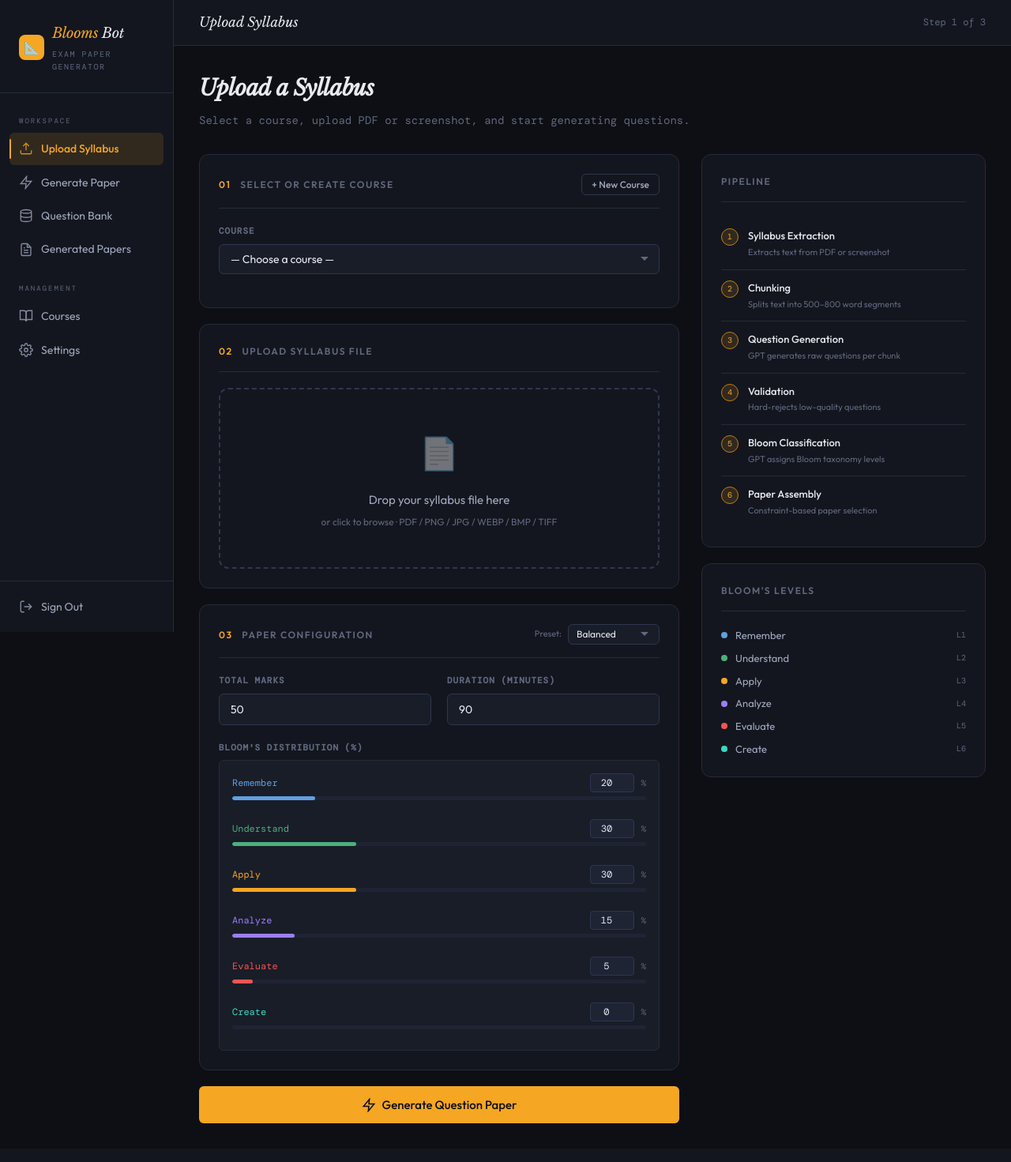
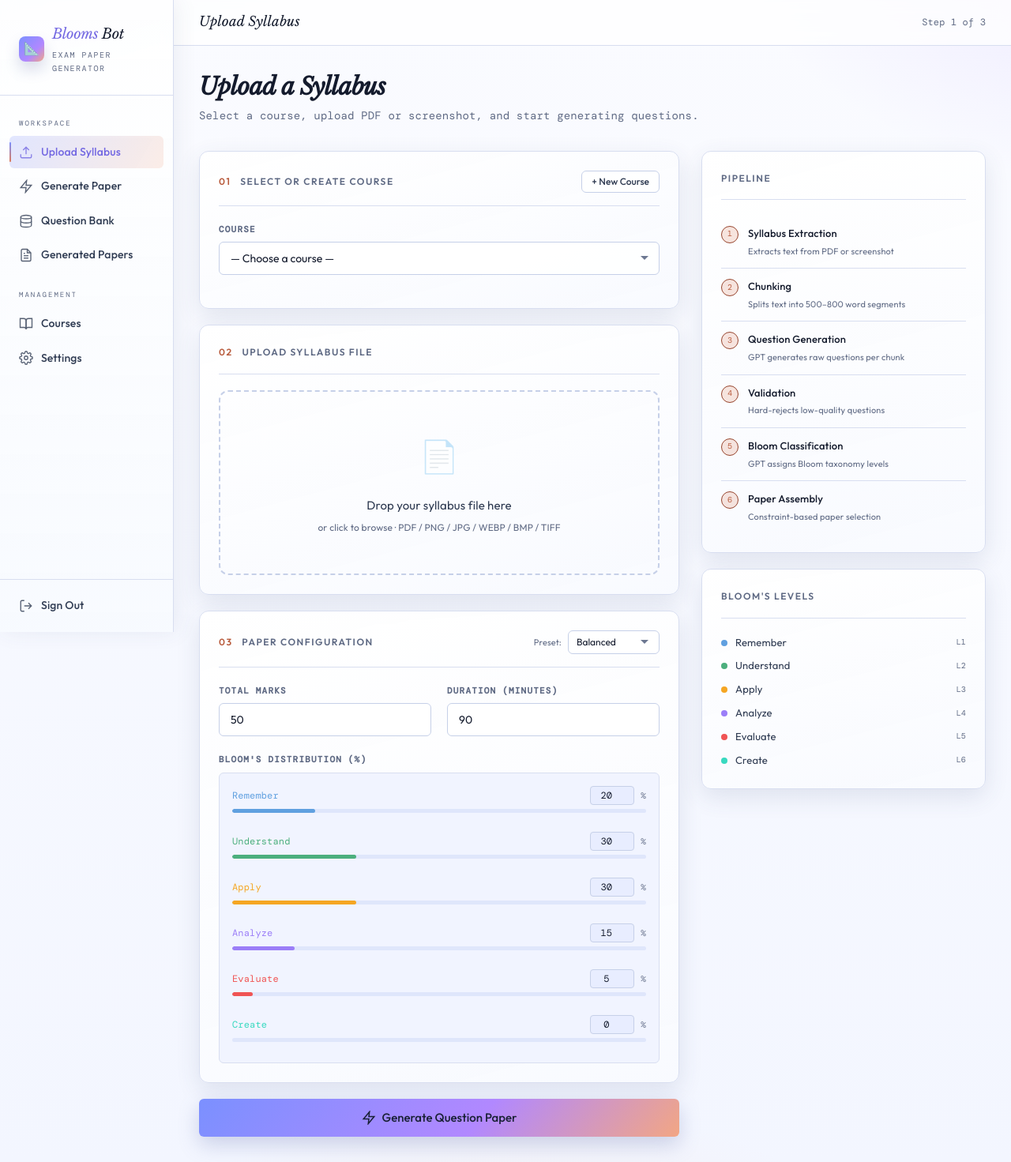
Before and after one commit to fadhil-11/BLOOMS-BOT, a Flask app: page /upload in a window 1280 px wide. Shown: the whole page at 79% size. Before the commit the page ends 1422 px from the top, so only its background shows below. Run offline with Flask 3, Linux system fonts and the light colour scheme; the visitor is signed in with stand-in values (Sample User, id 1); data that the repository does not hold is empty; some web fonts are replaced.

Commit message:
ui theme changed

```diff
--- a/templates/base.html
+++ b/templates/base.html
@@ -8,34 +8,34 @@
   <link href="https://fonts.googleapis.com/css2?family=Libre+Baskerville:ital,wght@0,400;0,700;1,400&family=DM+Mono:wght@300;400;500&family=Outfit:wght@300;400;500;600;700&display=swap" rel="stylesheet">
   <style>
     :root {
-      --bg:        #0d0f14;
-      --bg-1:      #13161e;
-      --bg-2:      #191d28;
-      --bg-3:      #1f2435;
-      --border:    #252b3b;
-      --border-2:  #2e3650;
-      --text:      #e8eaf0;
-      --text-2:    #a0a8c0;
-      --text-3:    #606880;
-      --amber:     #f5a623;
-      --amber-dim: #c47d10;
-      --amber-glow:#f5a62322;
-      --teal:      #38d9c0;
-      --teal-dim:  #1f9e8a;
-      --red:       #f05454;
-      --red-dim:   #7a2020;
-      --green:     #4caf7d;
-      --green-dim: #1e5c3a;
-      --violet:    #9b7ef8;
-      --violet-dim:#4a3580;
+      --bg:        #f6f8ff;
+      --bg-1:      #ffffff;
+      --bg-2:      #f1f4ff;
+      --bg-3:      #e8edff;
+      --border:    #d8def0;
+      --border-2:  #c6d0e8;
+      --text:      #141b2d;
+      --text-2:    #2f3b52;
+      --text-3:    #5f6a84;
+      --amber:     #b95d3f;
+      --amber-dim: #96442d;
+      --amber-glow:rgba(222, 124, 88, 0.2);
+      --teal:      #2e8f9a;
+      --teal-dim:  #dff4f6;
+      --red:       #c94e63;
+      --red-dim:   #f4d7de;
+      --green:     #2f8d68;
+      --green-dim: #d9efe5;
+      --violet:    #7368e2;
+      --violet-dim:#ddd9ff;
       --radius:    6px;
       --radius-lg: 12px;
       --font-serif:   'Libre Baskerville', Georgia, serif;
       --font-sans:    'Outfit', sans-serif;
       --font-mono:    'DM Mono', monospace;
       --nav-w: 220px;
-      --shadow: 0 2px 20px rgba(0,0,0,0.5);
-      --shadow-lg: 0 8px 40px rgba(0,0,0,0.6);
+      --shadow: 0 10px 30px rgba(58, 77, 118, 0.12);
+      --shadow-lg: 0 22px 54px rgba(58, 77, 118, 0.18);
     }
 
     *, *::before, *::after { box-sizing: border-box; margin: 0; padding: 0; }
@@ -43,20 +43,25 @@
     html { scroll-behavior: smooth; }
 
     body {
-      background: var(--bg);
+      background:
+        radial-gradient(1200px 720px at -10% -20%, rgba(117, 150, 255, 0.24), transparent 58%),
+        radial-gradient(940px 640px at 112% -8%, rgba(170, 142, 255, 0.2), transparent 55%),
+        radial-gradient(980px 620px at 50% 120%, rgba(255, 190, 152, 0.22), transparent 60%),
+        linear-gradient(180deg, #fafbff, #f3f6ff);
       color: var(--text);
       font-family: var(--font-sans);
       font-size: 15px;
-      line-height: 1.6;
+      line-height: 1.68;
       min-height: 100vh;
       display: flex;
+      letter-spacing: 0.01em;
     }
 
     /* ─── SIDEBAR NAV ──────────────────────────────────── */
     .nav {
       width: var(--nav-w);
       min-height: 100vh;
-      background: var(--bg-1);
+      background: linear-gradient(180deg, rgba(255, 255, 255, 0.86), rgba(247, 250, 255, 0.92));
       border-right: 1px solid var(--border);
       display: flex;
       flex-direction: column;
@@ -64,6 +69,8 @@
       top: 0; left: 0; bottom: 0;
       z-index: 100;
       padding: 0;
+      backdrop-filter: blur(10px);
+      box-shadow: 4px 0 26px rgba(58, 77, 118, 0.08);
     }
 
     .nav-brand {
@@ -80,11 +87,12 @@
 
     .nav-logo-icon {
       width: 32px; height: 32px;
-      background: var(--amber);
+      background: linear-gradient(135deg, #7b90ff, #b188ff 62%, #f2a684);
       border-radius: 8px;
       display: flex; align-items: center; justify-content: center;
       font-size: 16px;
       flex-shrink: 0;
+      box-shadow: 0 10px 18px rgba(100, 114, 170, 0.24);
     }
 
     .nav-logo-text {
@@ -96,7 +104,7 @@
     }
 
     .nav-logo-text span {
-      color: var(--amber);
+      color: var(--violet);
     }
 
     .nav-subtitle {
@@ -134,19 +142,19 @@
       text-decoration: none;
       color: var(--text-2);
       font-size: 14px;
-      font-weight: 400;
-      transition: all 0.15s;
+      font-weight: 500;
+      transition: all 0.2s ease;
       position: relative;
     }
 
     .nav-link:hover {
-      background: var(--bg-2);
+      background: rgba(123, 144, 255, 0.14);
       color: var(--text);
     }
 
     .nav-link.active {
-      background: var(--amber-glow);
-      color: var(--amber);
+      background: linear-gradient(120deg, rgba(123, 144, 255, 0.22), rgba(241, 166, 132, 0.2));
+      color: var(--violet);
       font-weight: 500;
     }
 
@@ -155,7 +163,7 @@
       position: absolute;
       left: 0; top: 20%; bottom: 20%;
       width: 2px;
-      background: var(--amber);
+      background: linear-gradient(180deg, #7b90ff, #de7c58);
       border-radius: 2px;
     }
 
@@ -181,7 +189,7 @@
 
     .topbar {
       height: 58px;
-      background: var(--bg-1);
+      background: rgba(255, 255, 255, 0.74);
       border-bottom: 1px solid var(--border);
       display: flex;
       align-items: center;
@@ -190,6 +198,7 @@
       position: sticky;
       top: 0;
       z-index: 50;
+      backdrop-filter: blur(10px);
     }
 
     .topbar-title {
@@ -214,27 +223,29 @@
     /* ─── TYPOGRAPHY ───────────────────────────────────── */
     h1 {
       font-family: var(--font-serif);
-      font-size: 28px;
+      font-size: 30px;
       font-style: italic;
       font-weight: 700;
       color: var(--text);
-      letter-spacing: -0.5px;
+      letter-spacing: -0.02em;
+      line-height: 1.3;
     }
 
     h2 {
       font-family: var(--font-serif);
-      font-size: 20px;
+      font-size: 22px;
       font-style: italic;
       color: var(--text);
+      line-height: 1.35;
     }
 
     h3 {
       font-family: var(--font-sans);
-      font-size: 14px;
+      font-size: 13px;
       font-weight: 600;
       color: var(--text);
       text-transform: uppercase;
-      letter-spacing: 0.8px;
+      letter-spacing: 1px;
     }
 
     .page-header {
@@ -250,10 +261,11 @@
 
     /* ─── CARDS ────────────────────────────────────────── */
     .card {
-      background: var(--bg-1);
+      background: linear-gradient(165deg, rgba(255, 255, 255, 0.96), rgba(248, 250, 255, 0.94));
       border: 1px solid var(--border);
       border-radius: var(--radius-lg);
       padding: 24px;
+      box-shadow: var(--shadow);
     }
 
     .card-header {
@@ -287,31 +299,33 @@
       cursor: pointer;
       border: none;
       text-decoration: none;
-      transition: all 0.15s;
+      transition: transform 0.18s ease, box-shadow 0.18s ease, background 0.18s ease, color 0.18s ease, border-color 0.18s ease;
       white-space: nowrap;
+      line-height: 1.35;
     }
 
     .btn-primary {
-      background: var(--amber);
-      color: #0d0f14;
+      background: linear-gradient(130deg, #7b90ff, #b188ff 58%, #f2a684);
+      color: #182034;
+      box-shadow: 0 10px 26px rgba(97, 112, 172, 0.28);
     }
 
     .btn-primary:hover {
-      background: #f7b84a;
+      background: linear-gradient(130deg, #6f85ff, #a97ef6 58%, #ef9c78);
       transform: translateY(-1px);
-      box-shadow: 0 4px 16px var(--amber-glow);
+      box-shadow: 0 14px 30px rgba(97, 112, 172, 0.34);
     }
 
     .btn-ghost {
-      background: transparent;
+      background: rgba(255, 255, 255, 0.78);
       color: var(--text-2);
       border: 1px solid var(--border-2);
     }
 
     .btn-ghost:hover {
-      background: var(--bg-2);
+      background: rgba(123, 144, 255, 0.14);
       color: var(--text);
-      border-color: var(--border-2);
+      border-color: rgba(123, 144, 255, 0.38);
     }
 
     .btn-danger {
@@ -356,7 +370,7 @@
       display: block;
       font-size: 11px;
       font-weight: 600;
-      letter-spacing: 1px;
+      letter-spacing: 1.2px;
       text-transform: uppercase;
       color: var(--text-3);
       margin-bottom: 7px;
@@ -365,20 +379,22 @@
 
     .form-input, .form-select, .form-textarea {
       width: 100%;
-      background: var(--bg-2);
+      background: rgba(255, 255, 255, 0.92);
       border: 1px solid var(--border-2);
       color: var(--text);
       border-radius: var(--radius);
       padding: 10px 14px;
       font-family: var(--font-sans);
       font-size: 14px;
+      line-height: 1.45;
       outline: none;
-      transition: border-color 0.15s, box-shadow 0.15s;
+      transition: border-color 0.2s ease, box-shadow 0.2s ease, background 0.2s ease;
     }
 
     .form-input:focus, .form-select:focus, .form-textarea:focus {
-      border-color: var(--amber);
-      box-shadow: 0 0 0 3px var(--amber-glow);
+      border-color: #7b90ff;
+      box-shadow: 0 0 0 3px rgba(123, 144, 255, 0.2);
+      background: #fff;
     }
 
     .form-input::placeholder { color: var(--text-3); }
@@ -530,7 +547,7 @@
 
     .bloom-bar-track {
       height: 5px;
-      background: var(--bg-3);
+      background: #dfe6fb;
       border-radius: 4px;
       overflow: hidden;
     }
@@ -704,9 +721,9 @@
 
     /* ─── SCROLLBAR ────────────────────────────────────── */
     ::-webkit-scrollbar { width: 6px; height: 6px; }
-    ::-webkit-scrollbar-track { background: var(--bg); }
-    ::-webkit-scrollbar-thumb { background: var(--border-2); border-radius: 3px; }
-    ::-webkit-scrollbar-thumb:hover { background: var(--text-3); }
+    ::-webkit-scrollbar-track { background: transparent; }
+    ::-webkit-scrollbar-thumb { background: #c4d0ea; border-radius: 3px; }
+    ::-webkit-scrollbar-thumb:hover { background: #a5b4d3; }
 
     /* ─── ANIMATIONS ───────────────────────────────────── */
     @keyframes fadeIn {
--- a/templates/generate.html
+++ b/templates/generate.html
@@ -107,8 +107,8 @@
 </div>
 
 <!-- PROGRESS -->
-<div id="prog-overlay" style="display:none;position:fixed;inset:0;background:rgba(0,0,0,0.75);z-index:300;align-items:center;justify-content:center;backdrop-filter:blur(6px)">
-  <div style="background:var(--bg-1);border:1px solid var(--border-2);border-radius:var(--radius-lg);padding:40px;width:440px;box-shadow:0 20px 60px rgba(0,0,0,0.6)">
+<div id="prog-overlay" style="display:none;position:fixed;inset:0;background:rgba(236,241,255,0.78);z-index:300;align-items:center;justify-content:center;backdrop-filter:blur(8px)">
+  <div style="background:linear-gradient(165deg,rgba(255,255,255,0.97),rgba(247,250,255,0.96));border:1px solid var(--border-2);border-radius:var(--radius-lg);padding:40px;width:440px;box-shadow:0 24px 60px rgba(58,77,118,0.2)">
     <div style="display:flex;gap:14px;align-items:center;margin-bottom:24px">
       <div class="loader"></div>
       <div>
--- a/templates/upload.html
+++ b/templates/upload.html
@@ -182,8 +182,8 @@
 </div>
 
 <!-- PROGRESS OVERLAY -->
-<div id="progress-overlay" style="display:none;position:fixed;inset:0;background:rgba(0,0,0,0.75);z-index:300;display:none;align-items:center;justify-content:center;backdrop-filter:blur(8px)">
-  <div style="background:var(--bg-1);border:1px solid var(--border-2);border-radius:var(--radius-lg);padding:40px;width:480px;box-shadow:0 20px 60px rgba(0,0,0,0.6)">
+<div id="progress-overlay" style="display:none;position:fixed;inset:0;background:rgba(236,241,255,0.78);z-index:300;display:none;align-items:center;justify-content:center;backdrop-filter:blur(8px)">
+  <div style="background:linear-gradient(165deg,rgba(255,255,255,0.97),rgba(247,250,255,0.96));border:1px solid var(--border-2);border-radius:var(--radius-lg);padding:40px;width:480px;box-shadow:0 24px 60px rgba(58,77,118,0.2)">
     <div style="display:flex;align-items:center;gap:16px;margin-bottom:28px">
       <div class="loader"></div>
       <div>
```
Also changed, not shown: other parts of templates/base.html (+27 -26 lines), templates/landing.html (+61 -58 lines), templates/login.html (+47 -38 lines), templates/signup.html (+30 -24 lines), 1 other file.
